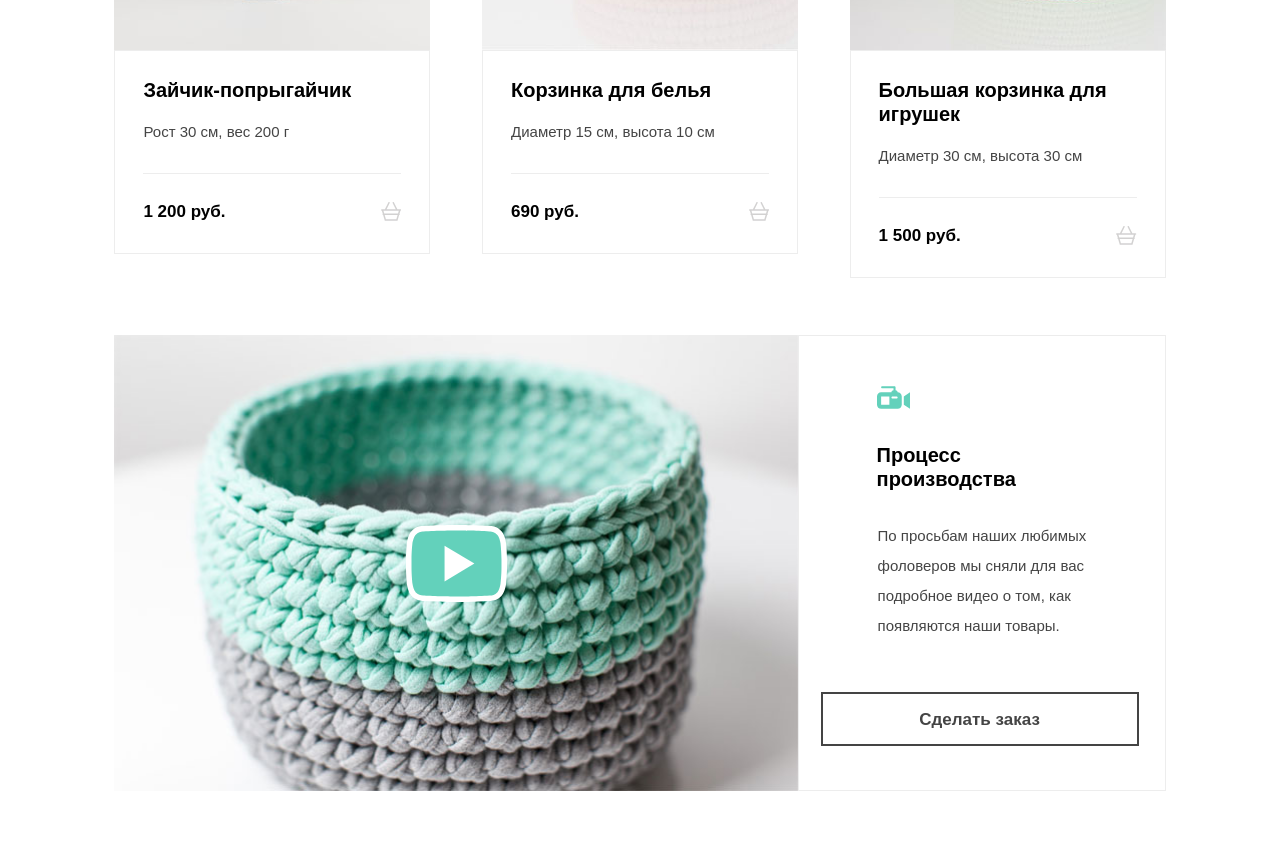
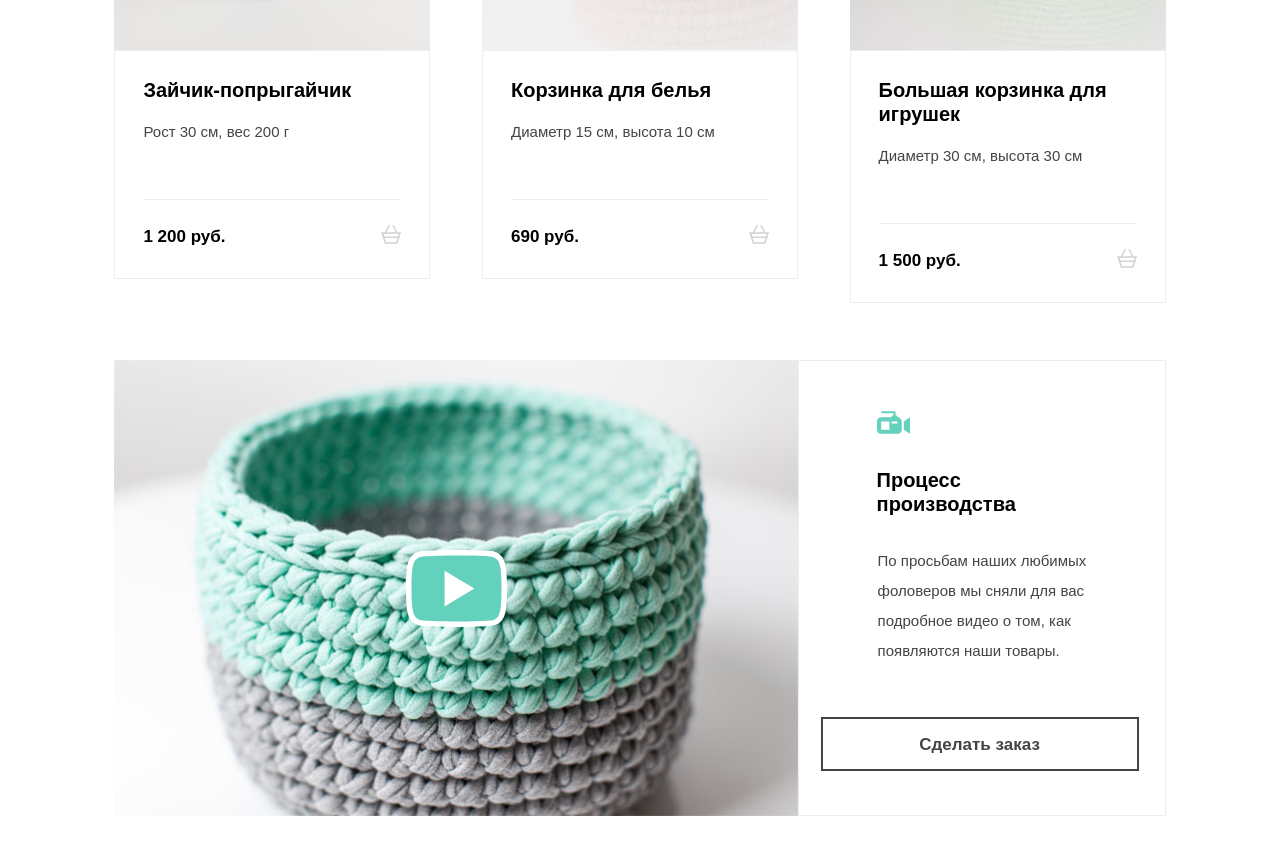
Before and after one commit to insomniac-bear/691731-mishka-16, a website: page source/catalog.html in a window 1280 px wide. Shown: the part 880-1727 px from the top of the page. Drawn offline with nearby package versions, Linux system fonts and the light colour scheme; files that its build step writes are made by us from their sources.

Commit message:
Исправил карточку товара

```diff
--- a/source/catalog.html
+++ b/source/catalog.html
@@ -68,20 +68,29 @@
           <li class="catalog__item">
             <a href="#" class="catalog__link">
               <figure class="card-product">
+
                 <picture>
                   <source media="(min-width: 1150px)" srcset="img/photo-hare-desktop@1x.jpg">
                   <source media="(min-width: 768px)" srcset="img/photo-hare-tablet@1x.jpg">
                   <img src="img/photo-hare-mobile@1x.jpg" class="card-product__image" alt="Изображение товара">
                 </picture>
+
                 <figcaption class="card-product__description">
+
+                  <div class="wrapper__inner--product-description">
                     <h3 class="card-product__title">Зайчик-попрыгайчик</h3>
                     <p class="card-product__attribute">Рост 30 см, вес 200 г</p>
+                  </div>
+
+                  <div class="wrapper__inner--product-price">
                     <p class="card-product__price">1 200 руб.</p>
                     <span class="card-product__cart-icon">
                       <svg version="1.1" xmlns="http://www.w3.org/2000/svg" xmlns:xlink="http://www.w3.org/1999/xlink" x="0px" y="0px" width="20.294px" height="18.849px" viewBox="264.205 370.961 20.294 18.849" enable-background="new 264.205 370.961 20.294 18.849" xml:space="preserve">
                         <path fill="#231F20" d="M283.75,378.19h-3.151l-3.407-6.814c-0.185-0.37-0.634-0.52-1.006-0.335 c-0.371,0.186-0.521,0.636-0.335,1.006l3.071,6.143h-9.138l3.072-6.143c0.185-0.371,0.035-0.821-0.335-1.006 c-0.37-0.185-0.821-0.035-1.006,0.335l-3.407,6.814h-3.151c-0.414,0-0.75,0.336-0.75,0.75s0.336,0.75,0.75,0.75h0.157l0.855,2.991 c-0.187,0.137-0.316,0.347-0.316,0.595c0,0.396,0.309,0.71,0.697,0.739l1.656,5.795h12.697l1.656-5.795 c0.388-0.028,0.698-0.344,0.698-0.739c0-0.249-0.129-0.459-0.316-0.596l0.854-2.991h0.157c0.414,0,0.75-0.336,0.75-0.75 S284.164,378.19,283.75,378.19z M279.569,388.311h-10.433l-1.224-4.284h12.881L279.569,388.311z M281.222,382.526h-13.739 l-0.81-2.836h15.359L281.222,382.526z"/>
                       </svg>
                     </span>
+                  </div>
+
                 </figcaption>
               </figure>
             </a>
@@ -90,19 +99,28 @@
             <a href="#" class="catalog__link">
               <figure class="card-product">
                 <picture>
+
                   <source media="(min-width: 1150px)" srcset="img/photo-bowl-desktop@1x.jpg">
                   <source media="(min-width: 768px)" srcset="img/photo-bowl-tablet@1x.jpg">
                   <img src="img/photo-bowl-mobile@1x.jpg" class="card-product__image" alt="Изображение товара">
+                </picture>
+
                 <figcaption class="card-product__description">
-                </picture>
+
+                  <div class="wrapper__inner--product-description">
                     <h3 class="card-product__title">Корзинка для белья</h3>
                     <p class="card-product__attribute">Диаметр 15 см, высота 10 см</p>
+                  </div>
+
+                  <div class="wrapper__inner--product-price">
                     <p class="card-product__price">690 руб.</p>
                     <span class="card-product__cart-icon">
                       <svg version="1.1" xmlns="http://www.w3.org/2000/svg" xmlns:xlink="http://www.w3.org/1999/xlink" x="0px" y="0px" width="20.294px" height="18.849px" viewBox="264.205 370.961 20.294 18.849" enable-background="new 264.205 370.961 20.294 18.849" xml:space="preserve">
                         <path fill="#231F20" d="M283.75,378.19h-3.151l-3.407-6.814c-0.185-0.37-0.634-0.52-1.006-0.335 c-0.371,0.186-0.521,0.636-0.335,1.006l3.071,6.143h-9.138l3.072-6.143c0.185-0.371,0.035-0.821-0.335-1.006 c-0.37-0.185-0.821-0.035-1.006,0.335l-3.407,6.814h-3.151c-0.414,0-0.75,0.336-0.75,0.75s0.336,0.75,0.75,0.75h0.157l0.855,2.991 c-0.187,0.137-0.316,0.347-0.316,0.595c0,0.396,0.309,0.71,0.697,0.739l1.656,5.795h12.697l1.656-5.795 c0.388-0.028,0.698-0.344,0.698-0.739c0-0.249-0.129-0.459-0.316-0.596l0.854-2.991h0.157c0.414,0,0.75-0.336,0.75-0.75 S284.164,378.19,283.75,378.19z M279.569,388.311h-10.433l-1.224-4.284h12.881L279.569,388.311z M281.222,382.526h-13.739 l-0.81-2.836h15.359L281.222,382.526z"/>
                       </svg>
                     </span>
+                  </div>
+
                 </figcaption>
               </figure>
             </a>
@@ -110,20 +128,29 @@
           <li class="catalog__item">
             <a href="#" class="catalog__link">
               <figure class="card-product">
+
                 <picture>
                   <source media="(min-width: 1150px)" srcset="img/photo-toys-desktop@1x.jpg">
                   <source media="(min-width: 768px)" srcset="img/photo-toys-tablet@1x.jpg">
                   <img src="img/photo-toys-mobile@1x.jpg" class="card-product__image" alt="Изображение товара">
                 </picture>
+
                 <figcaption class="card-product__description">
+
+                  <div class="wrapper__inner--product-description">
                     <h3 class="card-product__title">Большая корзинка для игрушек</h3>
                     <p class="card-product__attribute">Диаметр 30 см, высота 30 см</p>
+                  </div>
+
+                  <div class="wrapper__inner--product-price">
                     <p class="card-product__price">1 500 руб.</p>
                     <span class="card-product__cart-icon">
                       <svg version="1.1" xmlns="http://www.w3.org/2000/svg" xmlns:xlink="http://www.w3.org/1999/xlink" x="0px" y="0px" width="20.294px" height="18.849px" viewBox="264.205 370.961 20.294 18.849" enable-background="new 264.205 370.961 20.294 18.849" xml:space="preserve">
                         <path fill="#231F20" d="M283.75,378.19h-3.151l-3.407-6.814c-0.185-0.37-0.634-0.52-1.006-0.335 c-0.371,0.186-0.521,0.636-0.335,1.006l3.071,6.143h-9.138l3.072-6.143c0.185-0.371,0.035-0.821-0.335-1.006 c-0.37-0.185-0.821-0.035-1.006,0.335l-3.407,6.814h-3.151c-0.414,0-0.75,0.336-0.75,0.75s0.336,0.75,0.75,0.75h0.157l0.855,2.991 c-0.187,0.137-0.316,0.347-0.316,0.595c0,0.396,0.309,0.71,0.697,0.739l1.656,5.795h12.697l1.656-5.795 c0.388-0.028,0.698-0.344,0.698-0.739c0-0.249-0.129-0.459-0.316-0.596l0.854-2.991h0.157c0.414,0,0.75-0.336,0.75-0.75 S284.164,378.19,283.75,378.19z M279.569,388.311h-10.433l-1.224-4.284h12.881L279.569,388.311z M281.222,382.526h-13.739 l-0.81-2.836h15.359L281.222,382.526z"/>
                       </svg>
                     </span>
+                  </div>
+
                 </figcaption>
               </figure>
             </a>
--- a/source/less/block/card-product.less
+++ b/source/less/block/card-product.less
@@ -13,7 +13,9 @@
 }
 
 .card-product__description {
-  position: relative;
+  display: flex;
+  flex-direction: column;
+  justify-content: space-between;
   margin: 0;
   padding: 0;
   padding-top: 28px;
@@ -25,7 +27,6 @@
 }
 
 .card-product__cart-icon {
-  position: absolute;
   display: block;
 
   bottom: 31px;
@@ -78,8 +79,6 @@
   font-size: 13px;
   line-height: 30px;
   color: #444444;
-
-  border-bottom: 1px solid #ededed;
 }
 
 .card-product__price {
@@ -98,13 +97,12 @@
   }
 
   .card-product__image {
-    width: 50%;
+    width: 100%;
     height: auto;
   }
 
   .card-product__description {
     width: calc(50% - 27px * 2);
-    height: auto;
   }
 
   .card-product__title {
--- a/source/less/greed.less
+++ b/source/less/greed.less
@@ -26,6 +26,19 @@
 
   &--feedback {
     flex-direction: row;
+  }
+
+  &--product-description {
+    margin: 0;
+    padding: 0;
+  }
+
+  &--product-price {
+    display: flex;
+    justify-content: space-between;
+    padding-top: 25px;
+
+    border-top: 1px solid #ededed;
   }
 
   &--contacts {
```
Lines whose indentation alone changed are shown as unchanged.
